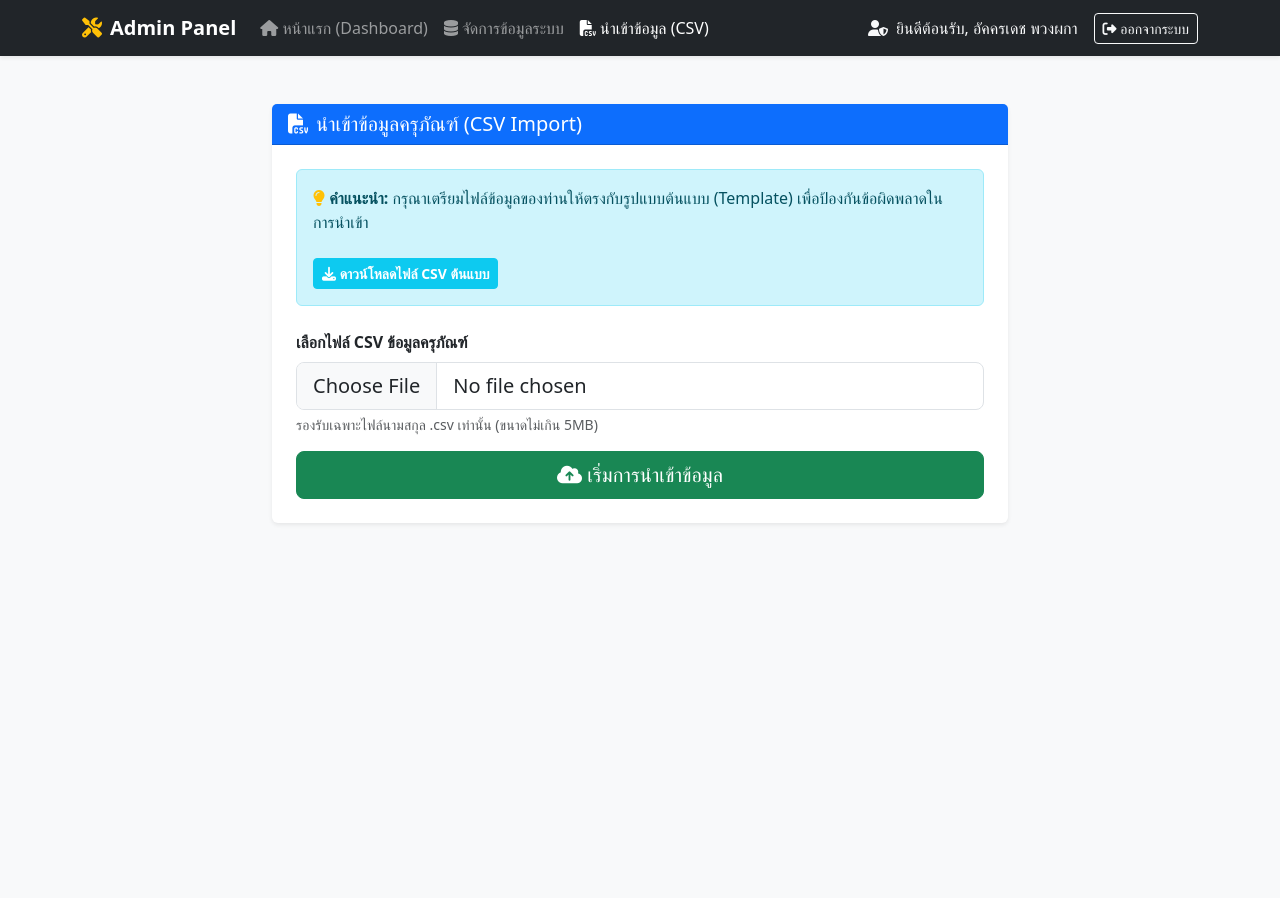
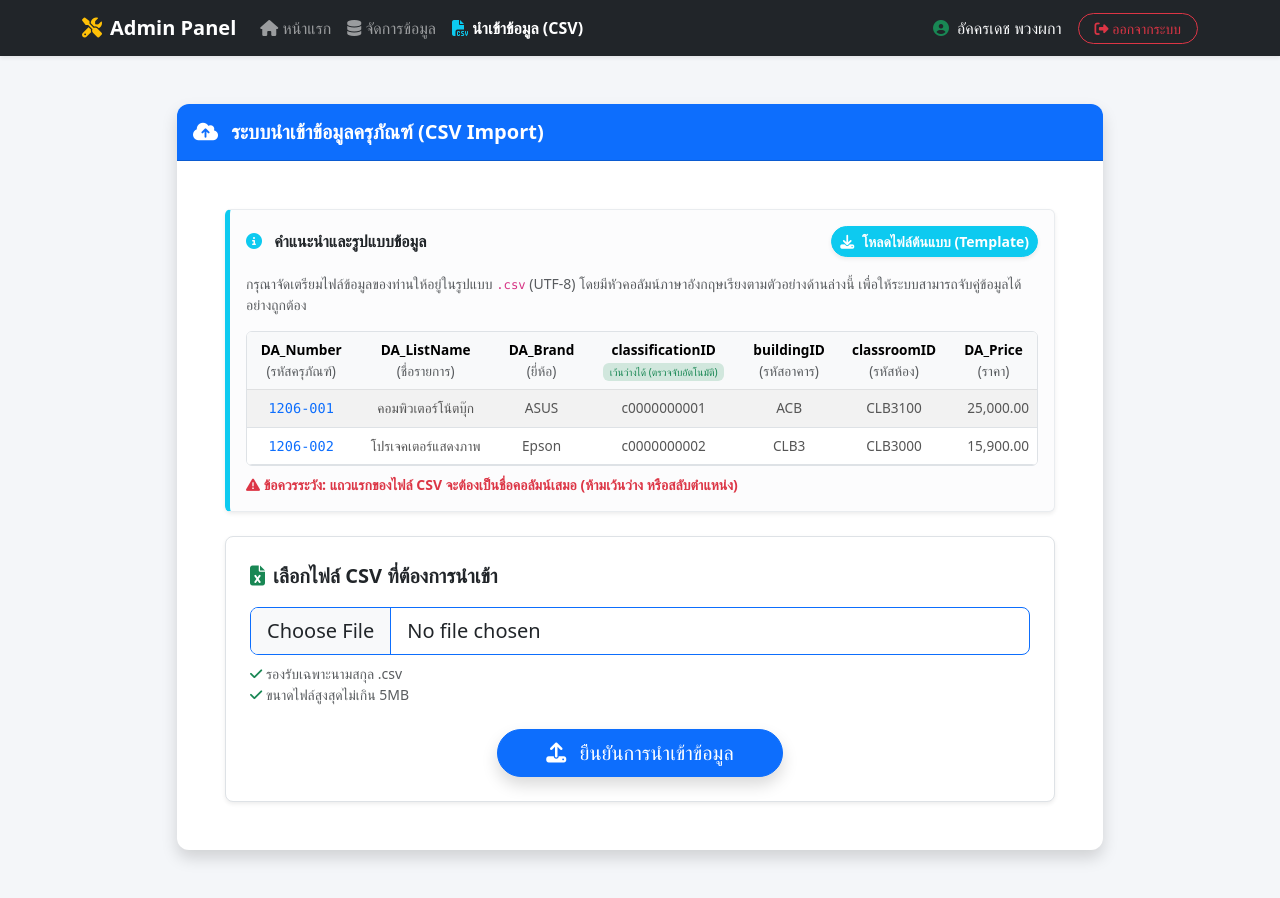
Before and after one commit to DanaiThongpan/php, a PHP site: page /admin/import_csv.php in a window 1280 px wide. Before the commit the page ends 524 px from the top, so only its background shows below. Run offline with PHP 8.4, Linux system fonts and the light colour scheme; a user stored in the database is signed in.

Commit message:
12/10/69

```diff
--- a/admin/import_csv.php
+++ b/admin/import_csv.php
@@ -11,12 +11,25 @@ $useraccountName = $_SESSION['Sename'];
 <html lang="th">
 <head>
     <meta charset="UTF-8">
-    <title>นำเข้าข้อมูลครุภัณฑ์ด้วย CSV</title>
+    <meta name="viewport" content="width=device-width, initial-scale=1.0">
+    <title>นำเข้าข้อมูลครุภัณฑ์ด้วย CSV | Asset Management</title>
+    <!-- Bootstrap 5 CSS -->
     <link href="https://cdn.jsdelivr.net/npm/bootstrap@5.3.0/dist/css/bootstrap.min.css" rel="stylesheet">
+    <!-- FontAwesome 6 -->
     <link rel="stylesheet" href="https://cdnjs.cloudflare.com/ajax/libs/font-awesome/6.4.0/css/all.min.css">
+    <!-- Custom Style เล็กน้อยให้ UI ดูพรีเมียมขึ้น -->
+    <style>
+        body { background-color: #f4f6f9; }
+        .card { border-radius: 12px; }
+        .card-header { border-top-left-radius: 12px !important; border-top-right-radius: 12px !important; }
+        .alert-custom { border-left: 5px solid #0dcaf0; }
+        .table-preview th { font-size: 0.85rem; font-weight: 600; vertical-align: middle; }
+        .table-preview td { font-size: 0.85rem; vertical-align: middle; color: #555; }
+    </style>
 </head>
-<body class="bg-light">
+<body>
 
+<!-- Navbar -->
 <nav class="navbar navbar-expand-lg navbar-dark bg-dark shadow-sm">
     <div class="container">
         <a class="navbar-brand fw-bold" href="main.php"><i class="fa-solid fa-screwdriver-wrench text-warning me-2"></i>Admin Panel</a>
@@ -26,51 +39,102 @@ $useraccountName = $_SESSION['Sename'];
         <div class="collapse navbar-collapse" id="navbarNav">
             <ul class="navbar-nav me-auto">
                 <li class="nav-item">
-                    <a class="nav-link" href="main.php"><i class="fa-solid fa-house"></i> หน้าแรก (Dashboard)</a>
+                    <a class="nav-link" href="main.php"><i class="fa-solid fa-house"></i> หน้าแรก</a>
                 </li>
                 <li class="nav-item">
-                    <a class="nav-link" href="manage_data.php"><i class="fa-solid fa-database"></i> จัดการข้อมูลระบบ</a>
+                    <a class="nav-link" href="manage_data.php"><i class="fa-solid fa-database"></i> จัดการข้อมูล</a>
                 </li>
                 <li class="nav-item">
-                    <a class="nav-link active" href="import_csv.php"><i class="fa-solid fa-file-csv"></i> นำเข้าข้อมูล (CSV)</a>
+                    <a class="nav-link active fw-bold" href="import_csv.php"><i class="fa-solid fa-file-csv text-info"></i> นำเข้าข้อมูล (CSV)</a>
                 </li>
             </ul>
             <div class="ms-auto text-light d-flex align-items-center">
-                <span class="me-3"><i class="fa-solid fa-user-shield me-1"></i> ยินดีต้อนรับ, <?php echo htmlspecialchars($useraccountName); ?></span>
-                <a href="../logout.php" class="btn btn-outline-light btn-sm"><i class="fa-solid fa-right-from-bracket"></i> ออกจากระบบ</a>
+                <span class="me-3"><i class="fa-solid fa-circle-user text-success me-1"></i> <?php echo htmlspecialchars($useraccountName); ?></span>
+                <a href="../logout.php" class="btn btn-outline-danger btn-sm rounded-pill px-3"><i class="fa-solid fa-right-from-bracket"></i> ออกจากระบบ</a>
             </div>
         </div>
     </div>
 </nav>
 
-<div class="container mt-5">
+<!-- Main Content -->
+<div class="container mt-5 mb-5">
     <div class="row justify-content-center">
-        <div class="col-md-8">
-            <div class="card shadow-sm border-0">
-                <div class="card-header bg-primary text-white">
-                    <h5 class="mb-0"><i class="fa-solid fa-file-csv me-2"></i>นำเข้าข้อมูลครุภัณฑ์ (CSV Import)</h5>
+        <div class="col-lg-10">
+            <div class="card shadow border-0">
+                <div class="card-header bg-primary text-white py-3">
+                    <h5 class="mb-0 fw-bold"><i class="fa-solid fa-cloud-arrow-up me-2"></i> ระบบนำเข้าข้อมูลครุภัณฑ์ (CSV Import)</h5>
                 </div>
-                <div class="card-body p-4">
+                <div class="card-body p-4 p-md-5">
 
-                    <!-- ส่วนดาวน์โหลด Template -->
-                    <div class="alert alert-info">
-                        <strong><i class="fa-solid fa-lightbulb text-warning"></i> คำแนะนำ:</strong>
-                        กรุณาเตรียมไฟล์ข้อมูลของท่านให้ตรงกับรูปแบบต้นแบบ (Template) เพื่อป้องกันข้อผิดพลาดในการนำเข้า
-                        <br><br>
-                        <a href="template_durable_articles.csv" class="btn btn-sm btn-info text-white fw-bold" download>
-                            <i class="fa-solid fa-download"></i> ดาวน์โหลดไฟล์ CSV ต้นแบบ
-                        </a>
+                    <!-- กล่องคำแนะนำและตัวอย่างข้อมูล -->
+                    <div class="alert alert-light shadow-sm alert-custom mb-4" role="alert">
+                        <div class="d-flex justify-content-between align-items-center mb-3">
+                            <h6 class="alert-heading fw-bold text-dark mb-0">
+                                <i class="fa-solid fa-circle-info text-info me-2"></i> คำแนะนำและรูปแบบข้อมูล
+                            </h6>
+                            <a href="template_durable_articles.csv" class="btn btn-info btn-sm text-white fw-bold rounded-pill shadow-sm" download>
+                                <i class="fa-solid fa-download me-1"></i> โหลดไฟล์ต้นแบบ (Template)
+                            </a>
+                        </div>
+                        <p class="text-muted small mb-3">กรุณาจัดเตรียมไฟล์ข้อมูลของท่านให้อยู่ในรูปแบบ <code>.csv</code> (UTF-8) โดยมีหัวคอลัมน์ภาษาอังกฤษเรียงตามตัวอย่างด้านล่างนี้ เพื่อให้ระบบสามารถจับคู่ข้อมูลได้อย่างถูกต้อง</p>
+
+                        <!-- ตารางตัวอย่างข้อมูล (Data Preview) -->
+                        <div class="table-responsive rounded border">
+                            <table class="table table-hover table-striped table-preview text-center bg-white mb-0">
+                                <thead class="table-light text-primary">
+                                    <tr>
+                                        <th>DA_Number<br><span class="text-muted fw-normal">(รหัสครุภัณฑ์)</span></th>
+                                        <th>DA_ListName<br><span class="text-muted fw-normal">(ชื่อรายการ)</span></th>
+                                        <th>DA_Brand<br><span class="text-muted fw-normal">(ยี่ห้อ)</span></th>
+                                        <th>classificationID<br><span class="badge bg-success-subtle text-success fw-normal">เว้นว่างได้ (ตรวจจับอัตโนมัติ)</span></th>
+                                        <th>buildingID<br><span class="text-muted fw-normal">(รหัสอาคาร)</span></th>
+                                        <th>classroomID<br><span class="text-muted fw-normal">(รหัสห้อง)</span></th>
+                                        <th>DA_Price<br><span class="text-muted fw-normal">(ราคา)</span></th>
+                                    </tr>
+                                </thead>
+                                <tbody>
+                                    <tr>
+                                        <td class="font-monospace text-primary">1206-001</td>
+                                        <td>คอมพิวเตอร์โน้ตบุ๊ก</td>
+                                        <td>ASUS</td>
+                                        <td>c0000000001</td>
+                                        <td>ACB</td>
+                                        <td>CLB3100</td>
+                                        <td class="text-end">25,000.00</td>
+                                    </tr>
+                                    <tr>
+                                        <td class="font-monospace text-primary">1206-002</td>
+                                        <td>โปรเจคเตอร์แสดงภาพ</td>
+                                        <td>Epson</td>
+                                        <td>c0000000002</td>
+                                        <td>CLB3</td>
+                                        <td>CLB3000</td>
+                                        <td class="text-end">15,900.00</td>
+                                    </tr>
+                                </tbody>
+                            </table>
+                        </div>
+                        <div class="form-text mt-2 text-danger fw-bold small">
+                            <i class="fa-solid fa-triangle-exclamation"></i> ข้อควรระวัง: แถวแรกของไฟล์ CSV จะต้องเป็นชื่อคอลัมน์เสมอ (ห้ามเว้นว่าง หรือสลับตำแหน่ง)
+                        </div>
                     </div>
 
                     <!-- ฟอร์มอัปโหลดไฟล์ -->
-                    <form action="process_import.php" method="POST" enctype="multipart/form-data" class="mt-4">
-                        <div class="mb-3">
-                            <label for="csvFile" class="form-label fw-bold">เลือกไฟล์ CSV ข้อมูลครุภัณฑ์</label>
-                            <input class="form-control form-control-lg" type="file" id="csvFile" name="csvFile" accept=".csv" required>
-                            <div class="form-text text-muted">รองรับเฉพาะไฟล์นามสกุล .csv เท่านั้น (ขนาดไม่เกิน 5MB)</div>
+                    <form action="process_import.php" method="POST" enctype="multipart/form-data" class="border p-4 rounded-3 bg-white shadow-sm">
+                        <div class="mb-4">
+                            <label for="csvFile" class="form-label fw-bold text-dark fs-5 mb-3">
+                                <i class="fa-solid fa-file-excel text-success me-2"></i>เลือกไฟล์ CSV ที่ต้องการนำเข้า
+                            </label>
+                            <input class="form-control form-control-lg border-primary" type="file" id="csvFile" name="csvFile" accept=".csv" required>
+                            <div class="form-text mt-2 text-muted">
+                                <i class="fa-solid fa-check text-success"></i> รองรับเฉพาะนามสกุล .csv <br>
+                                <i class="fa-solid fa-check text-success"></i> ขนาดไฟล์สูงสุดไม่เกิน 5MB
+                            </div>
                         </div>
-                        <div class="d-grid gap-2">
-                            <button type="submit" class="btn btn-success btn-lg"><i class="fa-solid fa-cloud-arrow-up"></i> เริ่มการนำเข้าข้อมูล</button>
+                        <div class="text-center mt-4">
+                            <button type="submit" class="btn btn-primary btn-lg px-5 rounded-pill shadow">
+                                <i class="fa-solid fa-upload me-2"></i> ยืนยันการนำเข้าข้อมูล
+                            </button>
                         </div>
                     </form>
 
@@ -80,6 +144,7 @@ $useraccountName = $_SESSION['Sename'];
     </div>
 </div>
 
+<!-- Bootstrap JS -->
 <script src="https://cdn.jsdelivr.net/npm/bootstrap@5.3.0/dist/js/bootstrap.bundle.min.js"></script>
 </body>
 </html>
```
Also changed, not shown: admin/process_import.php (+123 -23 lines), admin/template_durable_articles.csv (+4 -3 lines).
